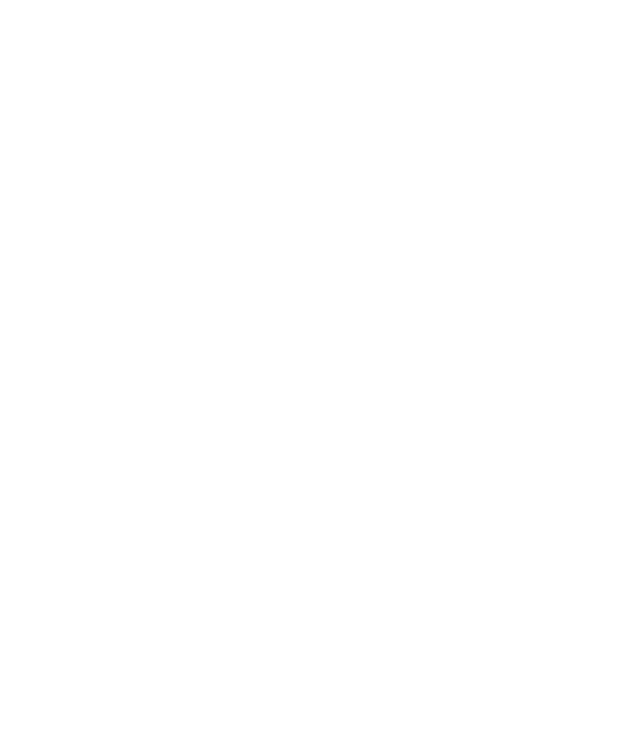
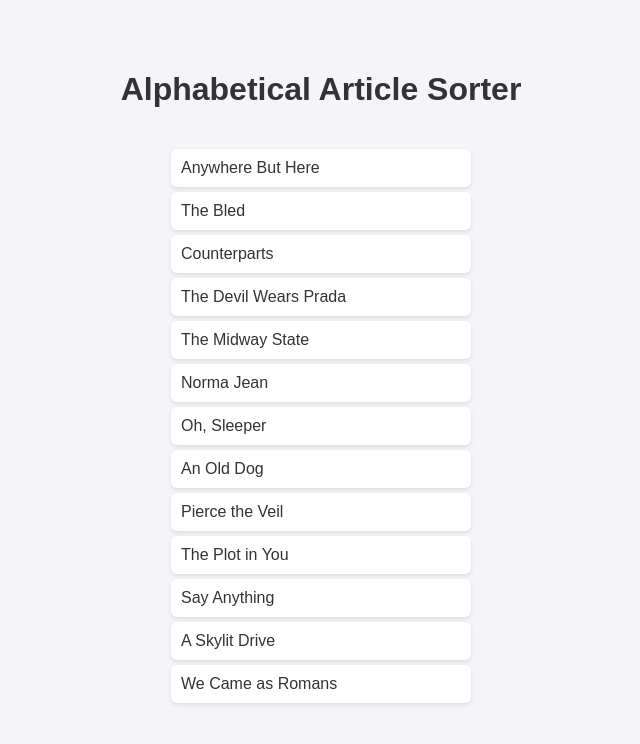
Before and after one commit to acciojob/sorting-articles-Neerajshukla12, a website: page main.html in a window 1280 px wide. Shown: the whole page, without its empty margins (319-959 px from the left). Drawn offline with Linux system fonts and the light colour scheme.

Commit message:
created a submission

```diff
--- a/main.html
+++ b/main.html
@@ -1,16 +1,12 @@
 <!DOCTYPE html>
+<html>
+<head>
+  <link rel="stylesheet" href="styles.css">
+</head>
+<body>
+  <h1>Alphabetical Article Sorter</h1>
+  <ul id="band"></ul>
 
-<html>
-
-<head>
-	<link rel="stylesheet" href="styles.css">
-</head>
-
-<body>
-	<!-- the entire body must be written by student -->
-    <script type="text/javascript" src="./script.js">
-</script>
-
+  <script type="text/javascript" src="./script.js"></script>
 </body>
-
 </html>
--- a/script.js
+++ b/script.js
@@ -1 +1,28 @@
 //your JS code here. If required.
+const bands = [
+  'The Plot in You',
+  'The Devil Wears Prada',
+  'Pierce the Veil',
+  'Norma Jean',
+  'The Bled',
+  'Say Anything',
+  'The Midway State',
+  'We Came as Romans',
+  'Counterparts',
+  'Oh, Sleeper',
+  'A Skylit Drive',
+  'Anywhere But Here',
+  'An Old Dog'
+];
+
+// Function to remove 'a', 'an', 'the' from the beginning for sorting
+function strip(articleName) {
+  return articleName.replace(/^(a |an |the )/i, '').trim();
+}
+
+// Sort bands alphabetically ignoring 'a', 'an', 'the'
+const sortedBands = bands.sort((a, b) => strip(a) > strip(b) ? 1 : -1);
+
+// Display in the list
+document.getElementById('band').innerHTML =
+  sortedBands.map(band => `<li>${band}</li>`).join('');
--- a/styles.css
+++ b/styles.css
@@ -1 +1,27 @@
-/*  your css code here. If applicable */
+body {
+  font-family: Arial, sans-serif;
+  background-color: #f4f4f9;
+  color: #333;
+  display: flex;
+  flex-direction: column;
+  align-items: center;
+  margin-top: 50px;
+}
+
+h1 {
+  margin-bottom: 20px;
+}
+
+ul {
+  list-style: none;
+  padding: 0;
+  width: 300px;
+}
+
+li {
+  background: white;
+  margin: 5px 0;
+  padding: 10px;
+  border-radius: 6px;
+  box-shadow: 0 2px 4px rgba(0, 0, 0, 0.1);
+}
```
